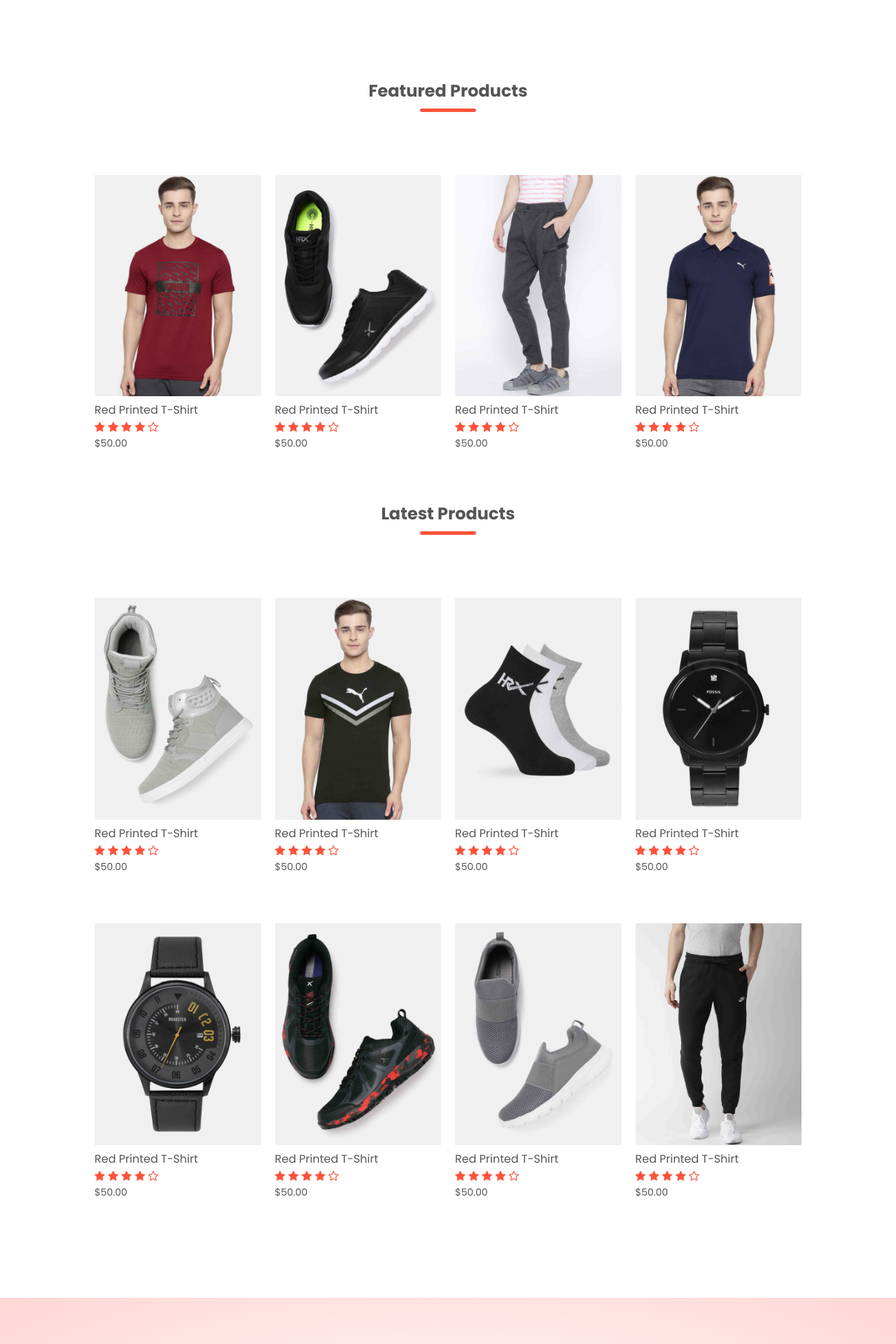
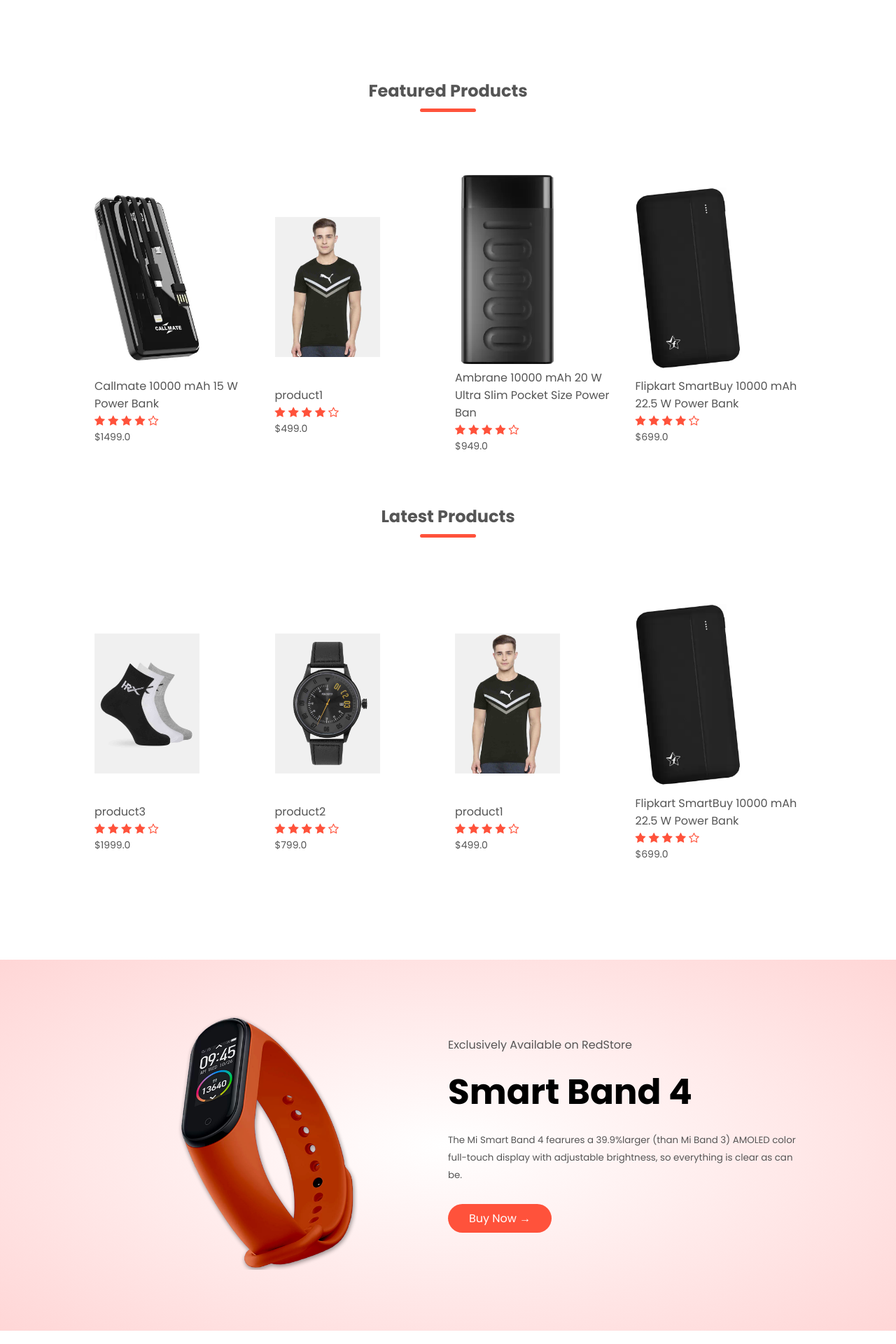
Before and after one commit to Anirudh-M-C/ReverieZone, a Django app: page / in a window 1280 px wide. Shown: the part 1155-3075 px from the top of the page at 70% size. Run offline with Django 3.2, Linux system fonts and the light colour scheme; data comes from the database, SQL or seed files in the repository; both versions use the stored data as it was after the commit.

Commit message:
prioritizing,detailing product,home page item displayed

```diff
--- a/reveriezone/products/urls.py
+++ b/reveriezone/products/urls.py
@@ -4,6 +4,6 @@
 urlpatterns = [
     path('',views.index,name='index'),
     path('list_product/',views.list_product,name="list_product"),
-    path('product_detail/',views.product_detail,name='product_detail'),
+    path('product_detail/<pk>',views.product_detail,name='product_detail'),
 
 ]
--- a/reveriezone/products/views.py
+++ b/reveriezone/products/views.py
@@ -4,10 +4,16 @@
 
 # Create your views here.
 def index(request):
-    return render(request,'index.html')
+    featured_product=Product.objects.order_by('priority')[:4]
+    latest_product=Product.objects.order_by('-id')[:4]
+    context={
+        'featured_product':featured_product,
+        'latest_product':latest_product
+    }
+    return render(request,'index.html',context)
 
 def list_product(request):
-    product_list=Product.objects.all()
+    product_list=Product.objects.order_by('priority')
     page=request.GET.get('page',1)
     product_paginator=Paginator(product_list,2)
     product_list=product_paginator.get_page(page)
@@ -16,5 +22,7 @@
     }
     return render(request,'products.html',context)
 
-def product_detail(request):
-    return render(request,'product_details.html')
+def product_detail(request,pk):
+    product=Product.objects.get(pk=pk)
+    context={'product':product}
+    return render(request,'product_details.html',context)
--- a/reveriezone/templates/home_content.html
+++ b/reveriezone/templates/home_content.html
@@ -19,9 +19,12 @@
 <div class="small-container">
     <h2 class="title">Featured Products</h2>
     <div class="row">
+        {% for product in featured_product %}
         <div class="col-4">
-            <a href="product_details.html"><img src="{% static 'images/product-1.jpg' %}"></a>
-            <h4>Red Printed T-Shirt</h4>
+            <a href="{% url 'product_detail' product.id %}">
+             <img class="image-product" style="    height: 270px;
+             width: 150px;overflow: hidden; object-fit: contain;" src="{{product.image.url}}">
+             <h4>{{product.title}}</h4>
              <div class="rating">
                  <i class="fa fa-star"></i>
                  <i class="fa fa-star"></i>
@@ -29,11 +32,20 @@
                  <i class="fa fa-star"></i>
                  <i class="fa fa-star-o"></i>
              </div>
-            <p>$50.00</p>
+             <p>${{product.price}}</p>
+            </a>
          </div>
+        {% endfor %}
+
+    </div>
+    <h2 class="title">Latest Products</h2>
+    <div class="row">
+        {% for product in latest_product %}
         <div class="col-4">
-            <img src="{% static 'images/product-2.jpg' %}">
-            <h4>Red Printed T-Shirt</h4>
+            <a href="{% url 'product_detail' product.id %}">
+             <img class="image-product" style="    height: 270px;
+             width: 150px;overflow: hidden; object-fit: contain;" src="{{product.image.url}}">
+             <h4>{{product.title}}</h4>
              <div class="rating">
                  <i class="fa fa-star"></i>
                  <i class="fa fa-star"></i>
@@ -41,133 +53,10 @@
                  <i class="fa fa-star"></i>
                  <i class="fa fa-star-o"></i>
              </div>
-            <p>$50.00</p>
+             <p>${{product.price}}</p>
+            </a>
          </div>
-        <div class="col-4">
-            <img src="{% static 'images/product-3.jpg' %}">
-            <h4>Red Printed T-Shirt</h4>
-            <div class="rating">
-                <i class="fa fa-star"></i>
-                <i class="fa fa-star"></i>
-                <i class="fa fa-star"></i>
-                <i class="fa fa-star"></i>
-                <i class="fa fa-star-o"></i>
-            </div>
-            <p>$50.00</p>
-        </div>
-        <div class="col-4">
-            <img src="{% static 'images/product-4.jpg' %}">
-            <h4>Red Printed T-Shirt</h4>
-            <div class="rating">
-                <i class="fa fa-star"></i>
-                <i class="fa fa-star"></i>
-                <i class="fa fa-star"></i>
-                <i class="fa fa-star"></i>
-                <i class="fa fa-star-o"></i>
-            </div>
-            <p>$50.00</p>
-        </div>
-    </div>
-    <h2 class="title">Latest Products</h2>
-    <div class="row">
-        <div class="col-4">
-            <img src="{% static 'images/product-5.jpg' %}">
-            <h4>Red Printed T-Shirt</h4>
-            <div class="rating">
-                <i class="fa fa-star"></i>
-                <i class="fa fa-star"></i>
-                <i class="fa fa-star"></i>
-                <i class="fa fa-star"></i>
-                <i class="fa fa-star-o"></i>
-            </div>
-            <p>$50.00</p>
-        </div>
-        <div class="col-4">
-            <img src="{% static 'images/product-6.jpg' %}">
-            <h4>Red Printed T-Shirt</h4>
-            <div class="rating">
-                <i class="fa fa-star"></i>
-                <i class="fa fa-star"></i>
-                <i class="fa fa-star"></i>
-                <i class="fa fa-star"></i>
-                <i class="fa fa-star-o"></i>
-            </div>
-            <p>$50.00</p>
-        </div>
-        <div class="col-4">
-            <img src="{% static 'images/product-7.jpg' %}">
-            <h4>Red Printed T-Shirt</h4>
-            <div class="rating">
-                <i class="fa fa-star"></i>
-                <i class="fa fa-star"></i>
-                <i class="fa fa-star"></i>
-                <i class="fa fa-star"></i>
-                <i class="fa fa-star-o"></i>
-            </div>
-            <p>$50.00</p>
-        </div>
-        <div class="col-4">
-            <img src="{% static 'images/product-8.jpg' %}">
-            <h4>Red Printed T-Shirt</h4>
-            <div class="rating">
-                <i class="fa fa-star"></i>
-                <i class="fa fa-star"></i>
-                <i class="fa fa-star"></i>
-                <i class="fa fa-star"></i>
-                <i class="fa fa-star-o"></i>
-            </div>
-            <p>$50.00</p>
-        </div>
-    </div>
-    <div class="row">
-        <div class="col-4">
-            <img src="{% static 'images/product-9.jpg' %}">
-            <h4>Red Printed T-Shirt</h4>
-            <div class="rating">
-                <i class="fa fa-star"></i>
-                <i class="fa fa-star"></i>
-                <i class="fa fa-star"></i>
-                <i class="fa fa-star"></i>
-                <i class="fa fa-star-o"></i>
-            </div>
-            <p>$50.00</p>
-        </div>
-        <div class="col-4">
-            <img src="{% static 'images/product-10.jpg' %}">
-            <h4>Red Printed T-Shirt</h4>
-            <div class="rating">
-                <i class="fa fa-star"></i>
-                <i class="fa fa-star"></i>
-                <i class="fa fa-star"></i>
-                <i class="fa fa-star"></i>
-                <i class="fa fa-star-o"></i>
-            </div>
-            <p>$50.00</p>
-        </div>
-        <div class="col-4">
-            <img src="{% static 'images/product-11.jpg' %}">
-            <h4>Red Printed T-Shirt</h4>
-            <div class="rating">
-                <i class="fa fa-star"></i>
-                <i class="fa fa-star"></i>
-                <i class="fa fa-star"></i>
-                <i class="fa fa-star"></i>
-                <i class="fa fa-star-o"></i>
-            </div>
-            <p>$50.00</p>
-        </div>
-        <div class="col-4">
-            <img src="{% static 'images/product-12.jpg' %}">
-            <h4>Red Printed T-Shirt</h4>
-            <div class="rating">
-                <i class="fa fa-star"></i>
-                <i class="fa fa-star"></i>
-                <i class="fa fa-star"></i>
-                <i class="fa fa-star"></i>
-                <i class="fa fa-star-o"></i>
-            </div>
-            <p>$50.00</p>
-        </div>
+        {% endfor %}
     </div>
 </div>
 
--- a/reveriezone/templates/menu.html
+++ b/reveriezone/templates/menu.html
@@ -2,7 +2,7 @@
 
 <div class="navbar">
     <div class="logo">
-        <a class="reverielogo" href="index.html"><img src="{% static 'images/reverie.png' %}" alt="logo" width="125px"></a>
+        <a class="reverielogo" href="{% url 'index' %}"><img src="{% static 'images/reverie.png' %}" alt="logo" width="125px"></a>
     </div>
     <nav>
         <ul id="MenuItems">
--- a/reveriezone/templates/product_details.html
+++ b/reveriezone/templates/product_details.html
@@ -3,7 +3,5 @@
 
 {% block content %}
 
-<h1>products</h1>
-
 {% include "product_description.html" %}
     {% endblock content %}
--- a/reveriezone/templates/product_list.html
+++ b/reveriezone/templates/product_list.html
@@ -20,6 +20,7 @@
 
 
             <div class="col-4">
+               <a href="{% url 'product_detail' product.id %}">
                 <img class="image-product" style="    height: 270px;
                 width: 150px;overflow: hidden; object-fit: contain;" src="{{product.image.url}}">
                 <h4>{{product.title}}</h4>
@@ -31,6 +32,7 @@
                     <i class="fa fa-star-o"></i>
                 </div>
                 <p>${{product.price}}</p>
+               </a>
             </div>
             {% endfor %}
         </div>
```
Also changed, not shown: reveriezone/templates/product_description.html (+42 -28 lines), reveriezone/db.sqlite3, reveriezone/uploads/products/product-6.jpg (added), reveriezone/uploads/products/product-7.jpg (added), reveriezone/uploads/products/product-9.jpg (added). Lines whose indentation alone changed are shown as unchanged.
